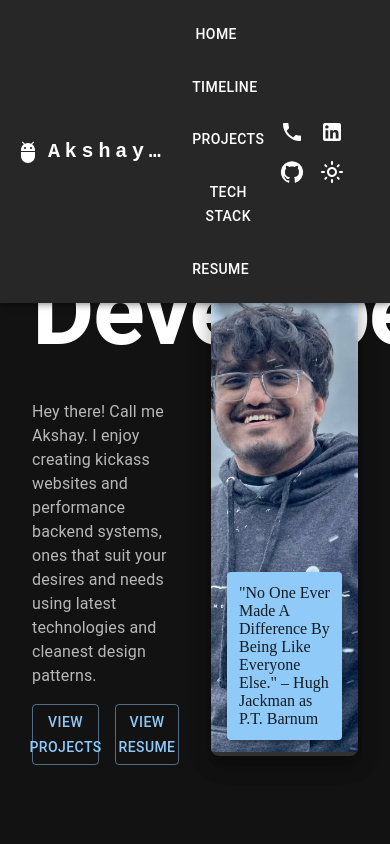
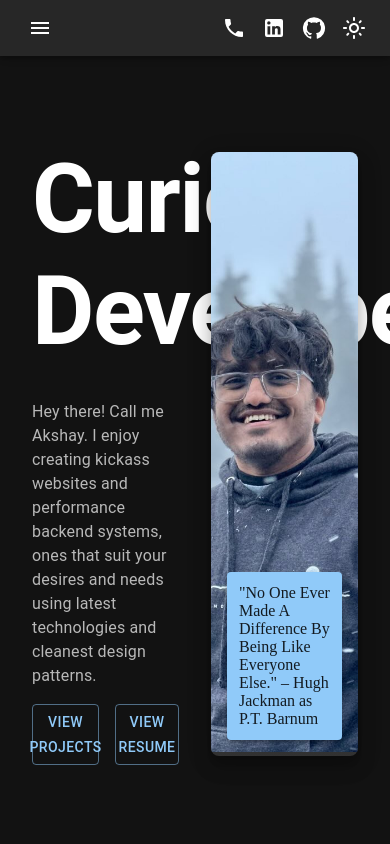
Before and after one commit to akshaybheda/akshaybheda.github.io, a React (Vite) app in the folder portfolio/: page / in a window 390 px wide. Shown: the top 844 px of the page. Built offline with nearby package versions, Linux system fonts and the light colour scheme.

Commit message:
made it responsive for mobile

```diff
--- a/portfolio/src/components/Navbar.tsx
+++ b/portfolio/src/components/Navbar.tsx
@@ -8,6 +8,8 @@ import AdbIcon from "@mui/icons-material/Adb";
 import DarkModeIcon from "@mui/icons-material/DarkMode";
 import { useColorScheme } from "@mui/material/styles";
 import IconButton from "@mui/material/IconButton";
+import MenuIcon from '@mui/icons-material/Menu';
+
 import {
   GitHub,
   LightModeOutlined,
@@ -16,8 +18,18 @@ import {
 } from "@mui/icons-material";
 const pages = ["Home", "Timeline", "Projects", "Tech Stack", "Resume"];
 import Resume from "../assets/resume.pdf";
+import Menu from "@mui/material/Menu";
+import React from "react";
 
 function Navbar() {
+  const [anchorElNav, setAnchorElNav] = React.useState<null | HTMLElement>(null);
+  const handleOpenNavMenu = (event: React.MouseEvent<HTMLElement>) => {
+    setAnchorElNav(event.currentTarget);
+  };
+  const handleCloseNavMenu = () => {
+    setAnchorElNav(null);
+  };
+
   const { mode, setMode } = useColorScheme();
   if (!mode) {
     return null;
@@ -40,7 +52,7 @@ function Navbar() {
             mr: 0,
           }}
         >
-          <AdbIcon sx={{ display: { md: "flex" }, mr: 1 }} />
+          <AdbIcon sx={{ display: { xs: "none", md: "flex" }, mr: 1 }} />
           <Typography
             variant="h6"
             noWrap
@@ -48,7 +60,7 @@ function Navbar() {
             href=""
             sx={{
               mr: 1,
-              display: { md: "flex" },
+              display: { xs: "none", md: "flex" },
               fontFamily: "monospace",
               fontWeight: 700,
               letterSpacing: ".3rem",
@@ -58,10 +70,57 @@ function Navbar() {
           >
             Akshay Bheda
           </Typography>
+          <Box sx={{ flexGrow: 1, display: { xs: "flex", md: "none" } }}>
+          <IconButton
+              size="large"
+              aria-label="account of current user"
+              aria-controls="menu-appbar"
+              aria-haspopup="true"
+              onClick={handleOpenNavMenu}
+              color="inherit"
+            >
+              <MenuIcon />
+            </IconButton>
+            <Menu
+              id="menu-appbar"
+              anchorEl={anchorElNav}
+              anchorOrigin={{
+                vertical: "bottom",
+                horizontal: "left",
+              }}
+              keepMounted
+              transformOrigin={{
+                vertical: "top",
+                horizontal: "left",
+              }}
+              open={Boolean(anchorElNav)}
+              onClose={handleCloseNavMenu}
+              sx={{ display: { xs: "block", md: "none" } }}
+            >
+              {pages.map((page) => (
+                <Button
+                  key={page}
+                  onClick={() => {
+                    if (page === "Resume") {
+                      window.open(Resume, "_blank");
+                    } else {
+                      document.getElementById(page)?.scrollIntoView({
+                        behavior: "smooth",
+                        block: "start",
+                      });
+                    }
+                  }}
+                  sx={{ my: 2, color: "white", display: "block" }}
+                >
+                  <Typography sx={{ textAlign: "center" }}>{page}</Typography>
+                </Button>
+              ))}
+            </Menu>
+          </Box>
           <Box
             sx={{
               flexGrow: 1,
-              display: { md: "flex", justifyContent: "start" },
+              display: { xs: "none", md: "flex", justifyContent: "start" },
             }}
           >
             {pages.map((page) => (
```
